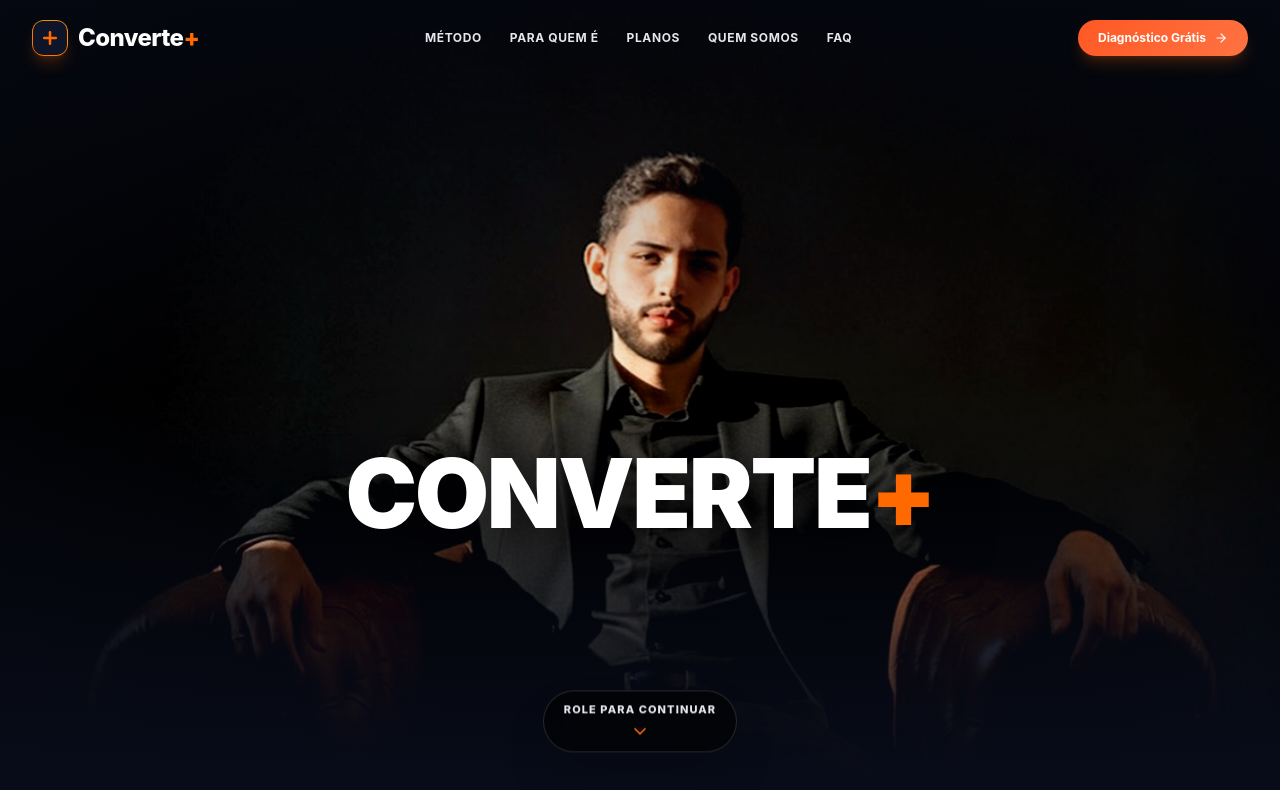
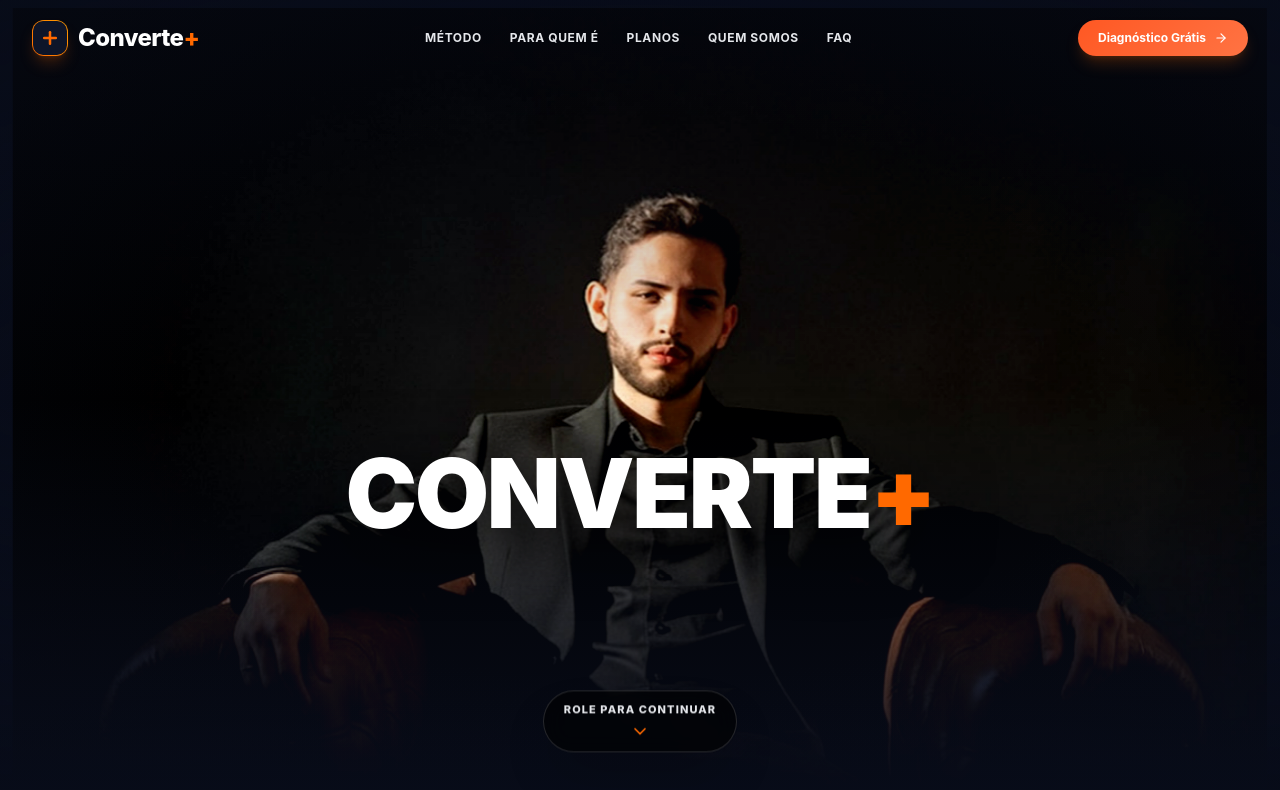
Before and after one commit to Poneyzada/Agencia-Converte-Lp, a React (Vite) app: page / in a window 1280 px wide. Shown: the top 790 px of the page. Built offline with nearby package versions, Linux system fonts and the light colour scheme.

Commit message:
Lift desktop hero photo position and apply subtle 2 percent zoom out scale-98 to sharpen quality with 0 side borders

```diff
--- a/src/components/ui/parallax-scrolling.jsx
+++ b/src/components/ui/parallax-scrolling.jsx
@@ -64,13 +64,13 @@
       {/* ========================================================= */}
       <div data-hero-pinned-wrapper className="relative w-full h-screen overflow-hidden bg-[#080c19]">
 
-        {/* FOTO DO HERO FULL BLEED (SEM NENHUMA BORDA NAS LATERAIS) */}
+        {/* FOTO DO HERO FULL BLEED COM AJUSTE DE +2% ZOOM OUT E FOTO LEVEMENTE SUBIDA */}
         <div className="absolute inset-0 w-full h-full z-0 overflow-hidden">
           <img
             data-parallax-photo
             src={heroPhoto}
             alt="Fundador Converte+ na Poltrona"
-            className="w-full h-full object-cover [object-position:center_22%] sm:[object-position:center_24%] md:[object-position:center_18%] lg:[object-position:center_16%] filter contrast-[1.14] brightness-[0.96] saturate-[1.08] [image-rendering:-webkit-optimize-contrast] origin-center"
+            className="w-full h-full object-cover [object-position:center_20%] sm:[object-position:center_22%] md:[object-position:center_14%] lg:[object-position:center_12%] md:scale-[0.98] transform-gpu filter contrast-[1.14] brightness-[0.96] saturate-[1.08] [image-rendering:-webkit-optimize-contrast] origin-center"
           />
 
           {/* Sombreamento para transição suave */}
```
